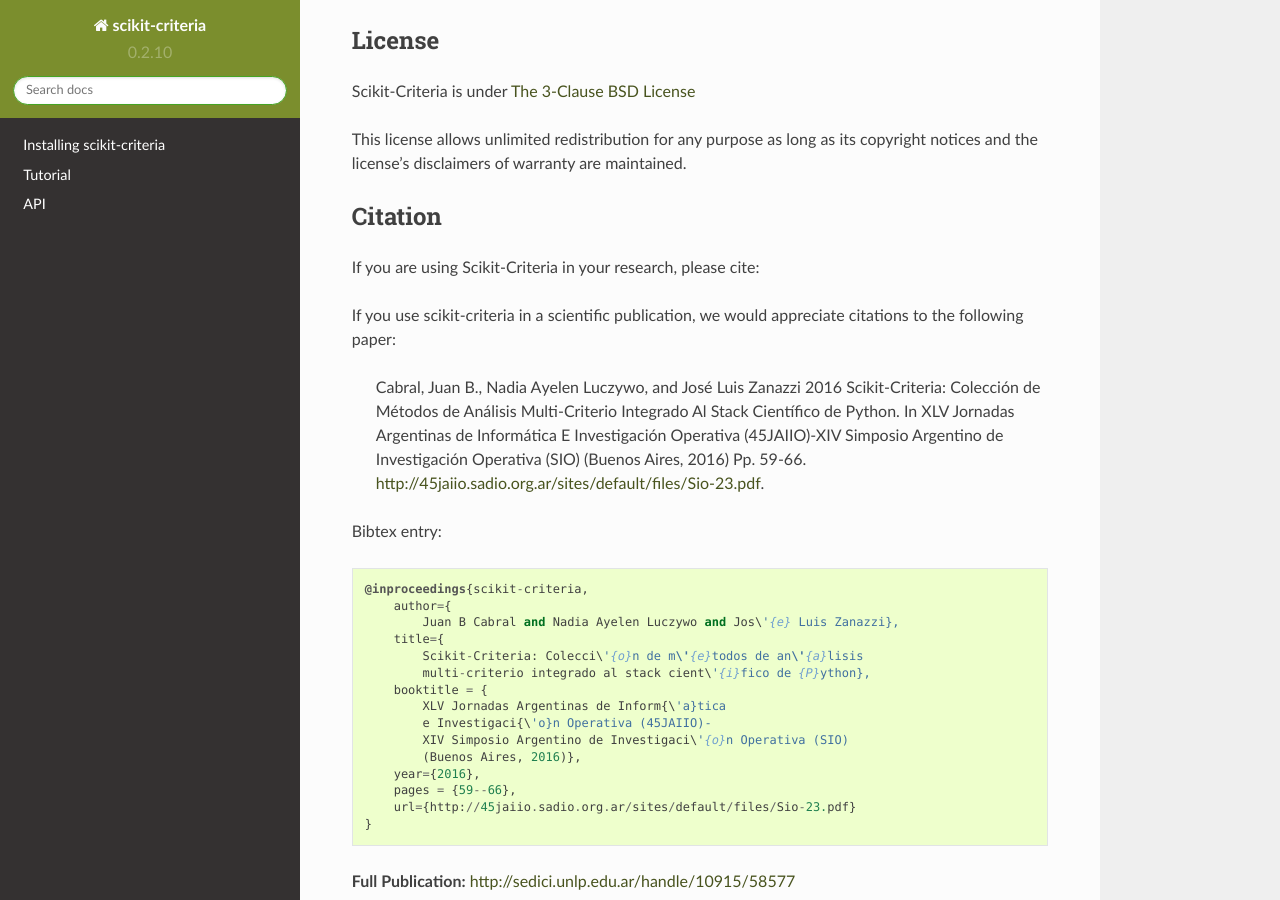
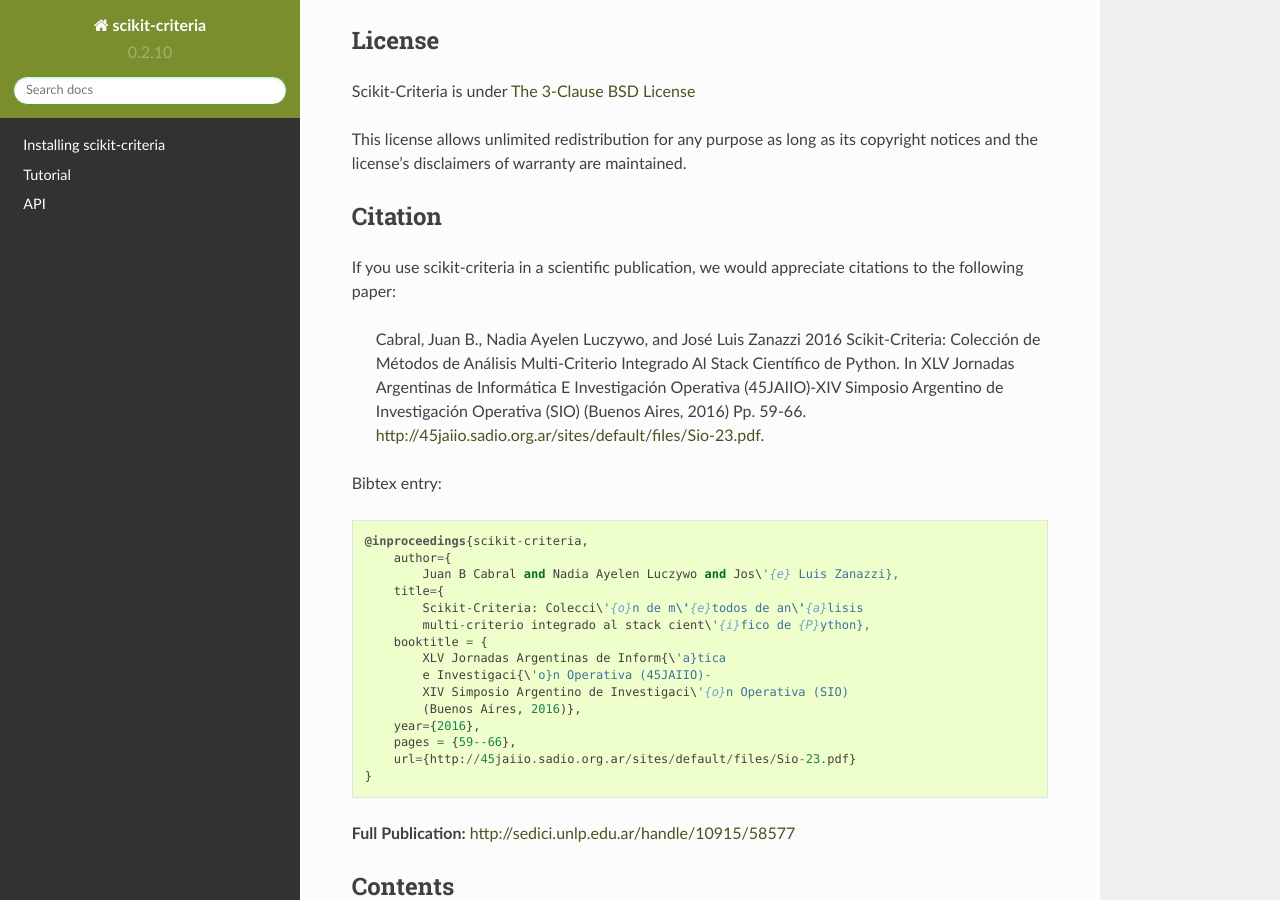
Before and after one commit to quatrope/scikit-criteria, a Sphinx documentation site: the page built from doc/source/index.rst, in a window 1280 px wide and 900 px high, scrolled down 641 px. Built offline with Sphinx 7.4.7 and the Read the Docs theme 2.0.0, drawn with Linux system fonts in a browser that asks for light colours.

Commit message:
Update index.rst

```diff
--- a/doc/source/index.rst
+++ b/doc/source/index.rst
@@ -47,8 +47,6 @@
 
 Citation
 --------
-
-If you are using Scikit-Criteria in your research, please cite:
 
 If you use scikit-criteria in a scientific publication, we would appreciate
 citations to the following paper:
```
